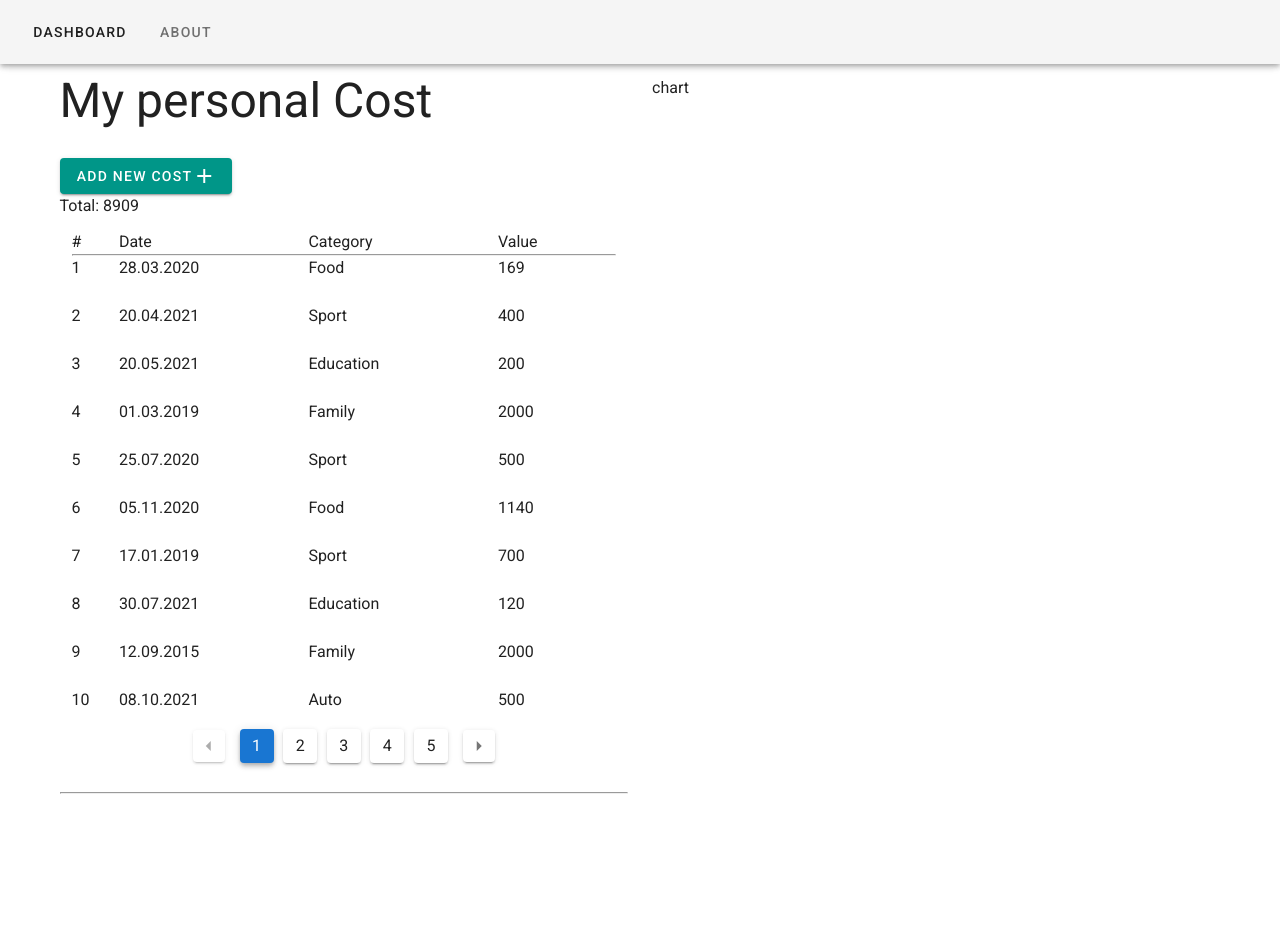
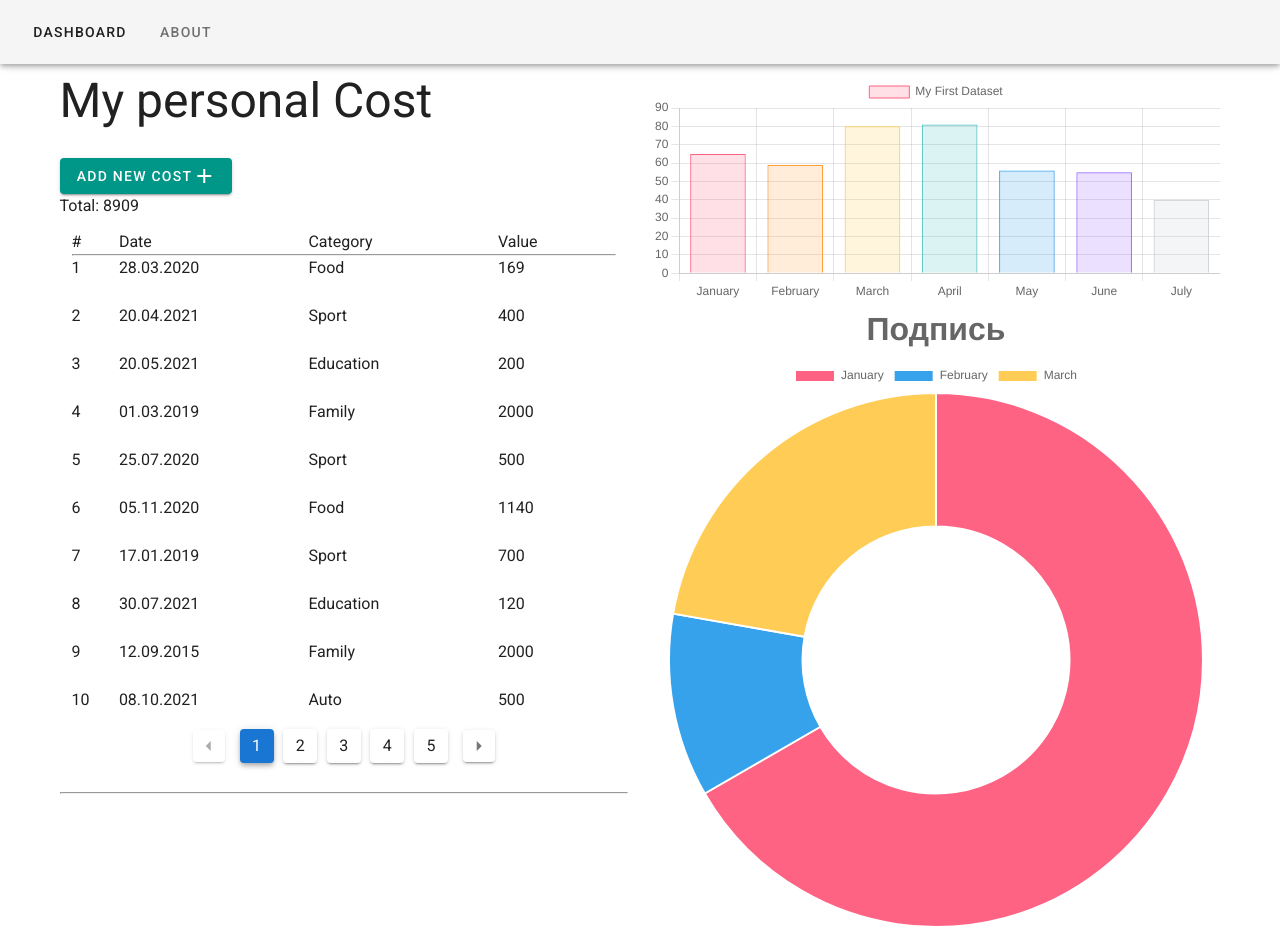
Before and after one commit to StasBeep/work-vue-js, a Vue app in the folder project/: page /dashboard in a window 1280 px wide. Before the commit the page ends 830 px from the top, so only its background shows below. Built offline with nearby package versions, Linux system fonts and the light colour scheme.

Commit message:
Добавление графиков на сайт и их характеристики с помощью библиотеки vue-chart.js

```diff
--- a/project/package.json
+++ b/project/package.json
@@ -9,8 +9,10 @@
     "test": "jest"
   },
   "dependencies": {
+    "chart.js": "^4.3.0",
     "core-js": "^3.6.5",
     "vue": "^2.6.11",
+    "vue-chartjs": "^5.2.0",
     "vue-router": "^3.5.2",
     "vuetify": "^2.6.0",
     "vuex": "^3.6.2"
--- /dev/null
+++ b/project/src/components/BarChart.vue
@@ -0,0 +1,72 @@
+<template>
+    <Bar
+        id="my-chart-id"
+        :options="chartOptions"
+        :data="chartData"
+    />
+</template>
+
+<script>
+import { Bar } from 'vue-chartjs'
+import { Chart as ChartJS, Title, Tooltip, Legend, BarElement, CategoryScale, LinearScale } from 'chart.js'
+
+ChartJS.register(Title, Tooltip, Legend, BarElement, CategoryScale, LinearScale)
+
+
+export default {
+    name: 'BarChart',
+    components: { Bar },
+    data() {
+        return {
+            chartData: {
+                labels: [ 'January', 'February', 'March', 'April', 'May', 'June', 'July' ],
+                datasets: [{
+                    label: 'My First Dataset',
+                    data: [65, 59, 80, 81, 56, 55, 40],
+                    backgroundColor: [
+                        'rgba(255, 99, 132, 0.2)',
+                        'rgba(255, 159, 64, 0.2)',
+                        'rgba(255, 205, 86, 0.2)',
+                        'rgba(75, 192, 192, 0.2)',
+                        'rgba(54, 162, 235, 0.2)',
+                        'rgba(153, 102, 255, 0.2)',
+                        'rgba(201, 203, 207, 0.2)'
+                    ],
+                    borderColor: [
+                        'rgb(255, 99, 132)',
+                        'rgb(255, 159, 64)',
+                        'rgb(255, 205, 86)',
+                        'rgb(75, 192, 192)',
+                        'rgb(54, 162, 235)',
+                        'rgb(153, 102, 255)',
+                        'rgb(201, 203, 207)'
+                    ],
+                    borderWidth: 1
+                }]
+            },
+            chartOptions: {
+                rotation: -90,
+                cutout: "45%",
+                plugins: {
+                    title: {
+                    display: true,
+                    position: "bottom",
+                    text: "Подпись",
+                    font: {
+                        size: 32
+                    }
+                    },
+                    legend: {
+                        position: "top",
+                        align: "center"
+                    }
+                },
+                animation: {
+                    animateRotate: false,
+                    animateScale: true
+                }
+            },
+        }
+    }
+}
+</script>
--- /dev/null
+++ b/project/src/components/PieChart.vue
@@ -0,0 +1,37 @@
+<template>
+    <Doughnut
+        id="my-chart-id"
+        :data="chartData"
+    />
+</template>
+
+<script>
+import { Doughnut } from 'vue-chartjs'
+import { Chart as ChartJS, Title, Tooltip, Legend, DoughnutController, CategoryScale, LinearScale, ArcElement } from 'chart.js'
+
+ChartJS.register(Title, Tooltip, Legend, DoughnutController, CategoryScale, LinearScale, ArcElement)
+
+
+export default {
+    name: 'PieChart',
+    components: { Doughnut },
+    data() {
+        return {
+            chartData: {
+                labels: [ 'January', 'February', 'March' ],
+                datasets:  [{
+                    label: 'My First Dataset',
+                    data: [300, 50, 100],
+                    backgroundColor: [
+                        'rgb(255, 99, 132)',
+                        'rgb(54, 162, 235)',
+                        'rgb(255, 205, 86)'
+                    ],
+                    hoverOffset: 4
+                }],
+                type: "DoughnutController"
+            }
+        }
+    }
+}
+</script>
--- a/project/src/views/Dashboard.vue
+++ b/project/src/views/Dashboard.vue
@@ -25,7 +25,7 @@
       />
       <br />
     </v-col>
-    <v-col> chart </v-col>
+    <v-col> <BarChart /> <PieChart /> </v-col>
   </v-row>
 </template>
 
@@ -33,6 +33,8 @@
 import AddPayment from "../components/AddPayment.vue";
 import PaymentsDisplay from "../components/PaymentsDisplay.vue";
 import Pagination from "../components/Pagination.vue";
+import BarChart from '../components/BarChart.vue'
+import PieChart from '../components/PieChart.vue'
 
 import { mapMutations, mapGetters, mapActions } from "vuex";
 
@@ -43,6 +45,8 @@ export default {
     AddPayment,
     PaymentsDisplay,
     Pagination,
+    BarChart,
+    PieChart
   },
 
   data() {
```
Also changed, not shown: 1 other file (tests, documents, lock files or other folders).
